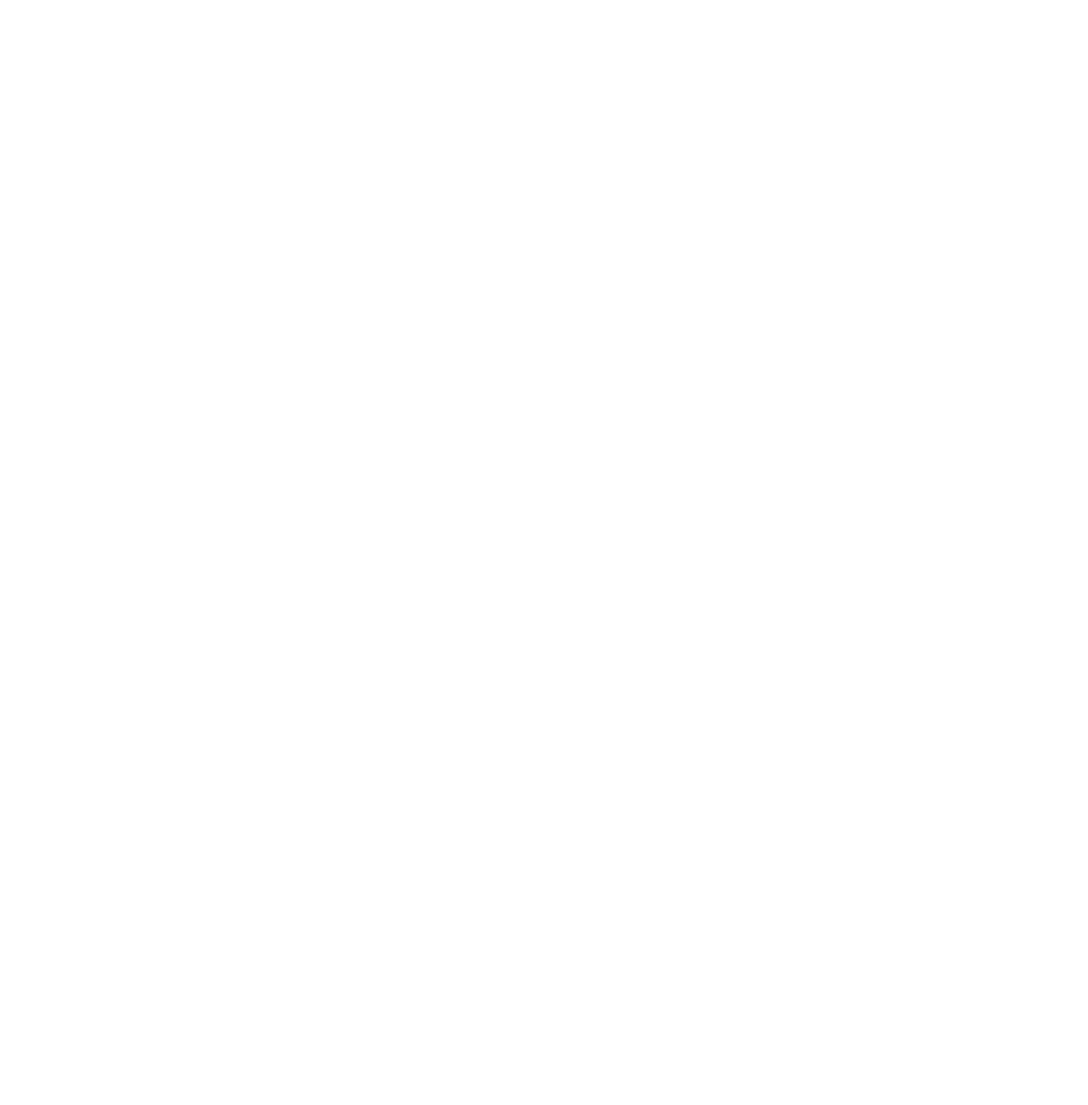
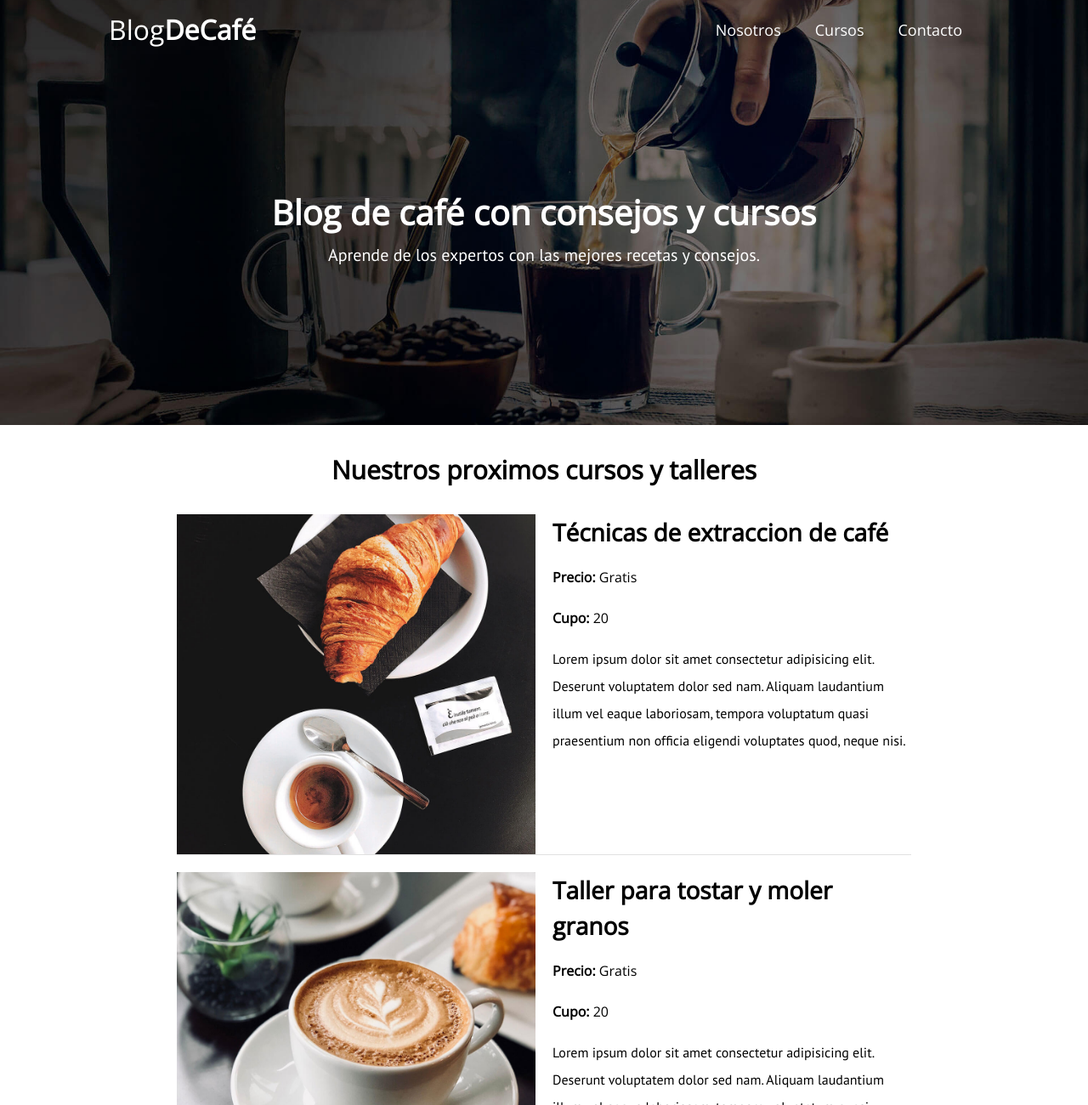
Before and after one commit to Cristianaaguirre/new-time-excercises, a plain HTML site: page fourth-excercise/class.html in a window 1280 px wide. Shown: the top 1300 px of the page at 85% size. Before the commit the page ends 800 px from the top, so only its background shows below. Drawn offline with nearby package versions, Linux system fonts and the light colour scheme.

Commit message:
subiendo la sección de cursos

```diff
--- a/fourth-excercise/class.html
+++ b/fourth-excercise/class.html
@@ -0,0 +1,102 @@
+<!DOCTYPE html>
+<html lang="es">
+<head>
+    <meta charset="UTF-8">
+    <meta http-equiv="X-UA-Compatible" content="IE=edge">
+    <meta name="viewport" content="width=device-width, initial-scale=1.0">
+    <link rel="preload" href="./css/normalize.css">
+    <link rel="stylesheet" href="./css/normalize.css">
+    <!-- Styles -->
+    <link rel="preload" href="./css/style.css">
+    <link rel="stylesheet" href="./css/style.css">
+    <title>Coffe Blog</title>
+</head>
+<body>
+    <header class="header">
+        <div class="header__navbar">
+            <a class="navbar__logo" href="index.html">
+                <h1 class="logo__title no-margin center-text">Blog<span class="logo__bold">DeCafé</span></h1>
+            </a>
+            <nav class="navbar__nav">
+                <a class="center-text" href="about-us.html">Nosotros</a>
+                <a class="center-text" href="class.html">Cursos</a>
+                <a class="center-text" href="contact.html">Contacto</a>
+            </nav>
+        </div>
+
+        <div class="header__text center-text">
+            <h3 class="no-margin">Blog de café con consejos y cursos</h3>
+            <p class="no-margin">Aprende de los expertos con las mejores recetas y consejos.</p>
+        </div>
+    </header>
+
+    <main class="container">
+        <h3 class="center-text">Nuestros proximos cursos y talleres</h3>
+        <div class="class">
+            <div class="class__img class__img-one"></div>
+
+            <div class="class__info">
+                <h4 class="no-margin">Técnicas de extraccion de café</h4>
+                <p class="class__label">Precio:
+                    <span class="class__price">Gratis</span>
+                </p>
+                <p class="class__label">Cupo:
+                    <span class="class__price">20</span>
+                </p>
+                <p>
+                    Lorem ipsum dolor sit amet consectetur adipisicing elit. Deserunt voluptatem dolor sed nam. Aliquam laudantium illum vel eaque laboriosam, tempora voluptatum quasi praesentium non officia eligendi voluptates quod, neque nisi.
+                </p>
+            </div> <!--Fin del div-info-->
+        </div><!--Fin del class-div-->
+
+        <div class="class">
+            <div class="class__img class__img-two"></div>
+
+            <div class="class__info">
+                <h4 class="no-margin">Taller para tostar y moler granos</h4>
+                <p class="class__label">Precio:
+                    <span class="class__price">Gratis</span>
+                </p>
+                <p class="class__label">Cupo:
+                    <span class="class__price">20</span>
+                </p>
+                <p>
+                    Lorem ipsum dolor sit amet consectetur adipisicing elit. Deserunt voluptatem dolor sed nam. Aliquam laudantium illum vel eaque laboriosam, tempora voluptatum quasi praesentium non officia eligendi voluptates quod, neque nisi.
+                </p>
+            </div> <!--Fin del div-info-->
+        </div><!--Fin del class-div-->
+
+        <div class="class">
+            <div class="class__img class__img-three"></div>
+
+            <div class="class__info">
+                <h4 class="no-margin">4 recetas de café para principiantes</h4>
+                <p class="class__label">Precio:
+                    <span class="class__price">Gratis</span>
+                </p>
+                <p class="class__label">Cupo:
+                    <span class="class__price">20</span>
+                </p>
+                <p>
+                    Lorem ipsum dolor sit amet consectetur adipisicing elit. Deserunt voluptatem dolor sed nam. Aliquam laudantium illum vel eaque laboriosam, tempora voluptatum quasi praesentium non officia eligendi voluptates quod, neque nisi.
+                </p>
+            </div> <!--Fin del div-info-->
+        </div><!--Fin del class-div-->
+    </main>
+
+    <footer class="main">
+        <div class="container">
+            <div class="header__navbar header__navbar--modifier">
+                <a class="navbar__logo" href="index.html">
+                    <h1 class="logo__title no-margin center-text">Blog<span class="logo__bold">DeCafé</span></h1>
+                </a>
+                <nav class="navbar__nav">
+                    <a class="center-text" href="about-us.html">Nosotros</a>
+                    <a class="center-text" href="class.html">Cursos</a>
+                    <a class="center-text" href="contact.html">Contacto</a>
+                </nav>
+            </div>
+        </div>
+    </footer>
+</body>
+</html>
--- a/fourth-excercise/css/style.css
+++ b/fourth-excercise/css/style.css
@@ -247,4 +247,63 @@ img {
         column-gap: 2rem;
         margin-bottom: 2rem;
     }
+
+    .about-us__content p:first-child {
+        margin-top: 0;
+    }
  }
+
+ /*-------------------------------------------------------------*/
+ /*Another HTML - class.html - main*/
+
+.class {
+    margin-bottom: 4rem;
+    border-bottom: 1px solid var(--gray);
+    display: grid;
+    grid-template-rows: repeat(2, 1fr);
+}
+
+.class:last-of-type {
+    border: none;
+}
+
+.class__label {
+    font-family: var(--heading-fonts);
+    font-weight: bold;
+}
+
+.class__price {
+    font-weight: normal;
+}
+
+/* img */
+
+.class__img {
+    height: 40rem;
+    background-repeat: no-repeat;
+    background-position: center;
+    background-size: cover;
+}
+
+.class__img-one {
+    background-image: url(../img/curso1.jpg);
+}
+
+.class__img-two {
+    background-image: url(../img/curso2.jpg);
+}
+
+.class__img-three {
+    background-image: url(../img/curso3.jpg);
+}
+
+ @media screen and (min-width: 768px) {
+    .class {
+        display: grid;
+        grid-template-columns: repeat(2, 1fr);
+        grid-template-rows: unset;
+        column-gap: 2rem;
+        width: 75%;
+        margin: 2rem auto;
+    }
+ }
```
Also changed, not shown: fourth-excercise/index.html (+6 -1 lines).
